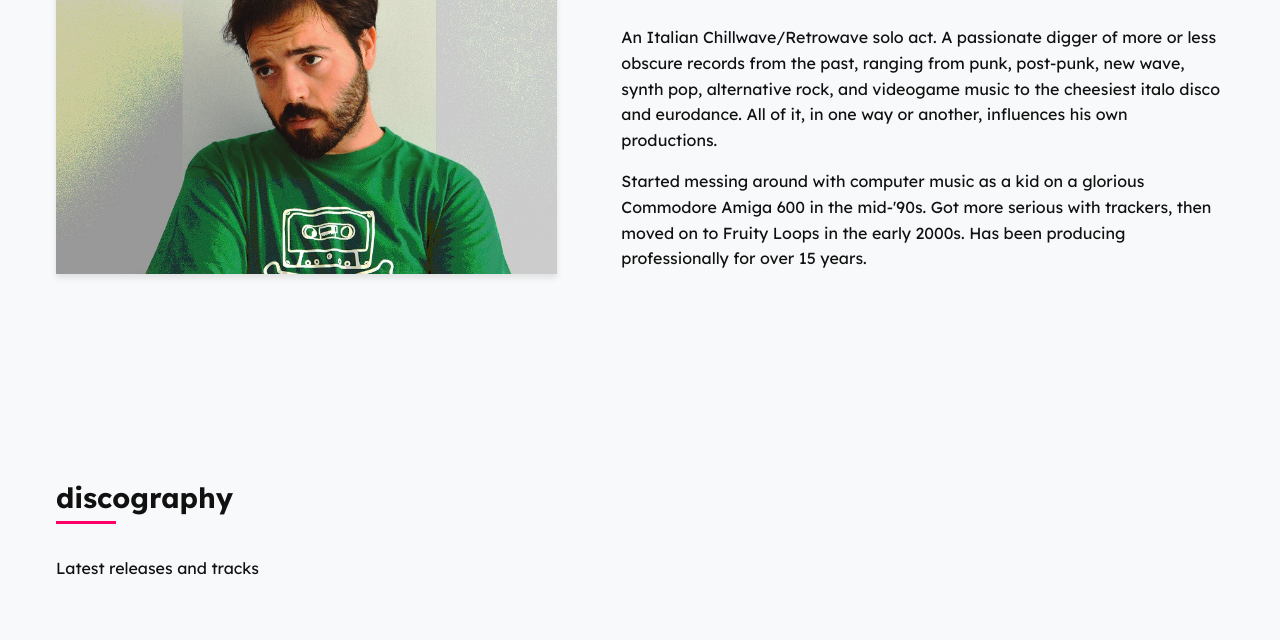
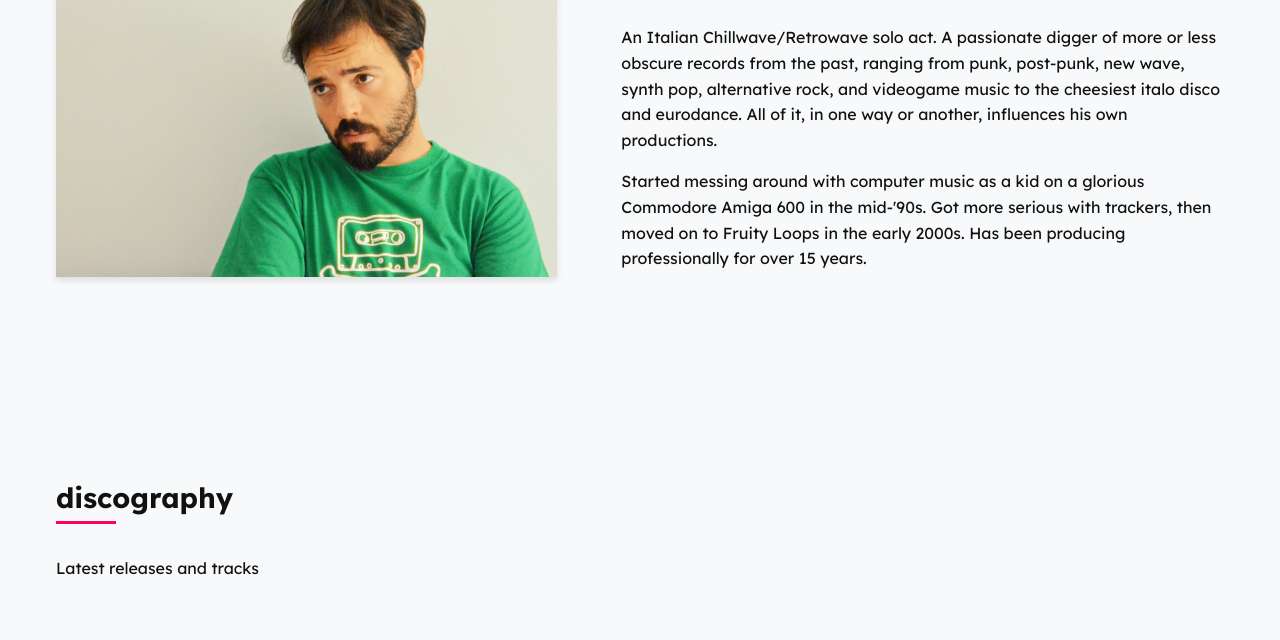
Before and after one commit to disquettes83/disquettesmusic-website, a plain HTML site: page index.html in a window 1280 px wide. Shown: the part 1075-1715 px from the top of the page. Drawn offline with Linux system fonts and the light colour scheme; grey boxes are pictures that could not be loaded; a web font is replaced by a local one.

Commit message:
Updated profile pic

```diff
--- a/index.html
+++ b/index.html
@@ -148,7 +148,7 @@
         <div class="container">
             <div class="about-container">
                 <div class="about-image">
-                    <img src="./images/profile_2.jpg" alt="Luigi - disquette•s">
+                    <img src="./images/disquettes_pic.jpg" alt="Luigi - disquette•s">
                 </div>
                 <div class="about-content">
                     <h2>disquette•s</h2>
```
Also changed, not shown: images/disquettes_pic.jpg (added).
